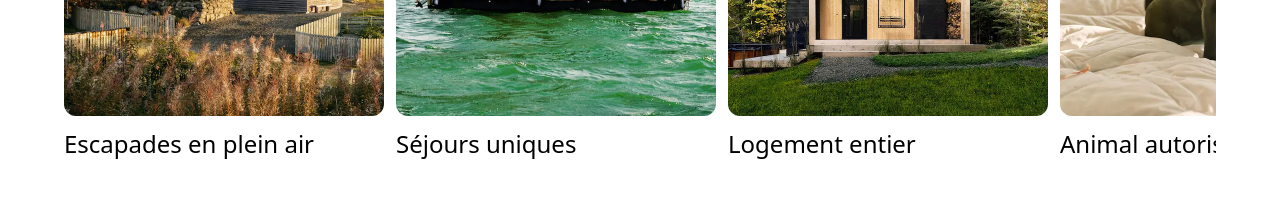
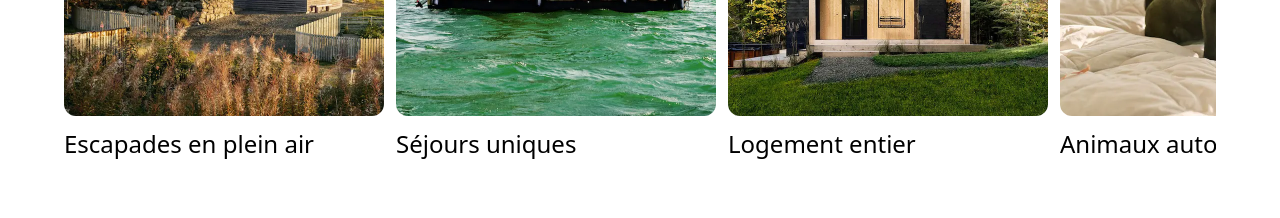
Before and after one commit to Philippebrouillet/airbnbClone, a Next.js app: page / in a window 1280 px wide. Shown: the part 1180-1398 px from the top of the page. Built offline with nearby package versions, Linux system fonts and the light colour scheme.

Commit message:
modified:   cardData.js

```diff
--- a/cardData.js
+++ b/cardData.js
@@ -7,5 +7,5 @@ export const cardData = [
   { img: img1, title: "Escapades en plein air" },
   { img: img2, title: "Séjours uniques" },
   { img: img3, title: "Logement entier" },
-  { img: img4, title: "Animal autorisé" },
+  { img: img4, title: "Animaux autorisé" },
 ];
```
